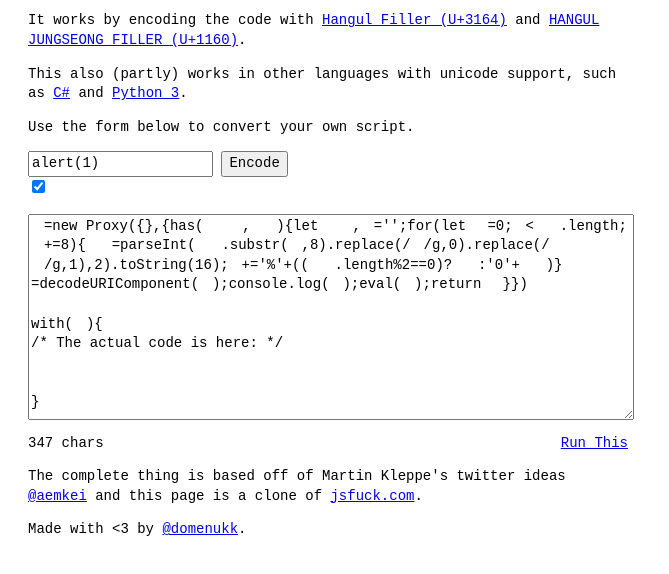
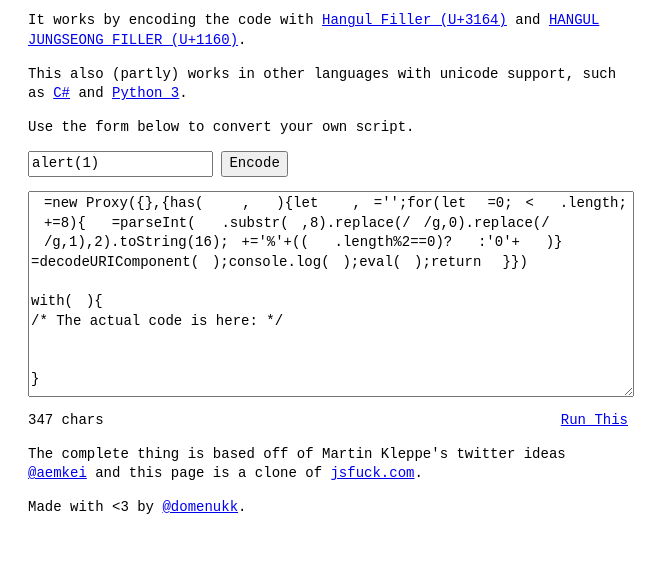
Before and after one commit to domenukk/domenukk.github.io, a plain HTML site: page emptyfuscator.html in a window 1280 px wide. Shown: the part 178-752 px from the top of the page, without its empty margins (0-669 px from the left). Drawn offline with Linux system fonts and the light colour scheme.

Commit message:
emptyfuscator fixes

```diff
--- a/emptyfuscator.html
+++ b/emptyfuscator.html
@@ -77,10 +77,6 @@
   <input id="input" type="text" value="alert(1)"/>
   <button id="encode" type="text">Encode</button>
 
-  <div class="checkbox">
-    <input id="eval" type="checkbox" checked />
-  </div>
-
   <textarea id="output"></textarea>
   <div class="actions">
     <span id="stats">…</span>
```
